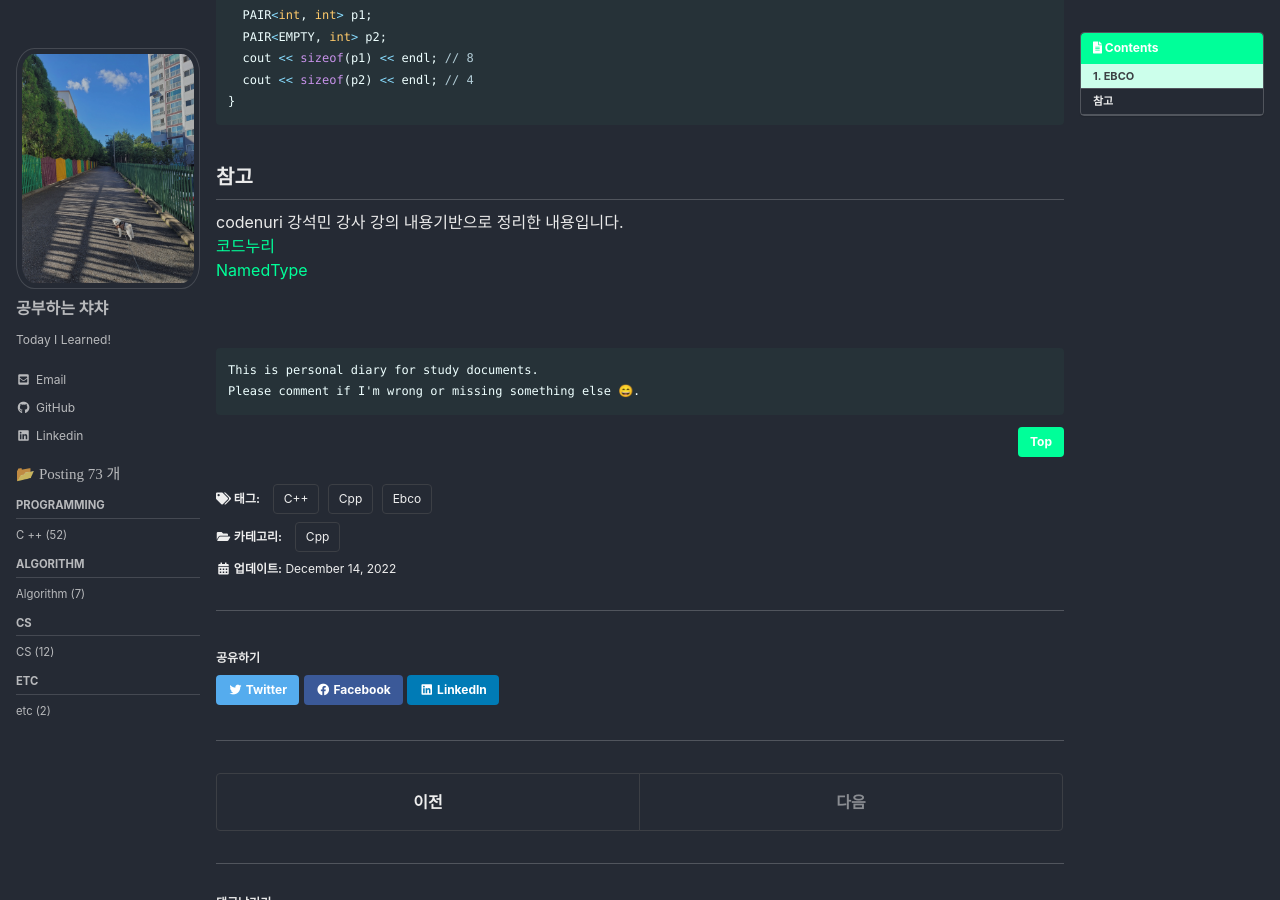
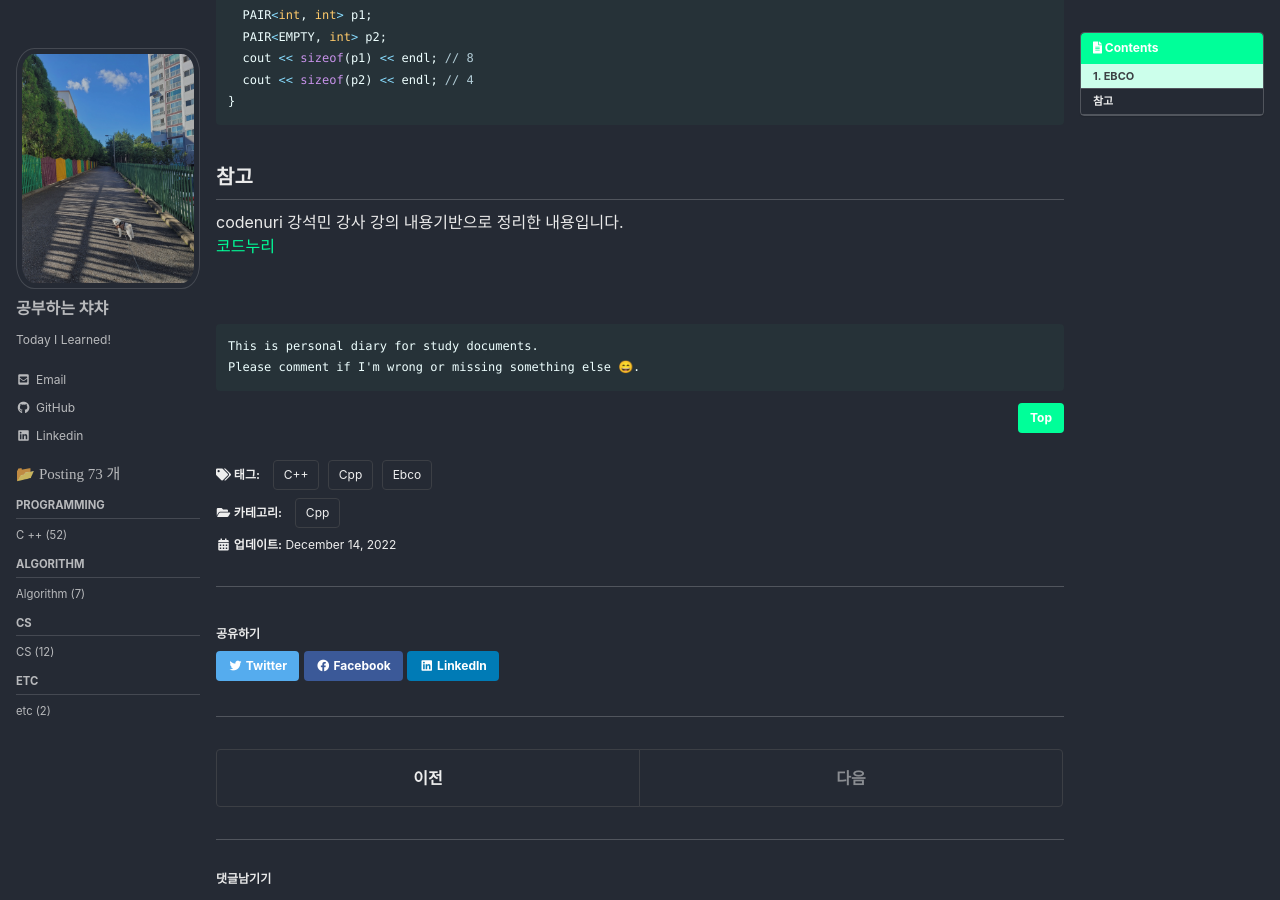
Before and after one commit to chachayelmo/chachayelmo.github.io, a Jekyll site: the page built from _posts/2022-12-15-cpp-ebco.md, in a window 1280 px wide and 900 px high, scrolled down 2310 px. Built offline with Jekyll 4.4.1, drawn with Linux system fonts in a browser that asks for light colours; cached includes are drawn as plain includes; comment, search, counter and statistics services are not loaded.

Commit message:
[POST] fix ebco link

```diff
--- a/_posts/2022-12-15-cpp-ebco.md
+++ b/_posts/2022-12-15-cpp-ebco.md
@@ -125,7 +125,6 @@ int main()
 ## 참고
 codenuri 강석민 강사 강의 내용기반으로 정리한 내용입니다.
 [코드누리](https://github.com/codenuri)
-[NamedType](https://github.com/joboccara/NamedType)
 
 <br>
 
```
